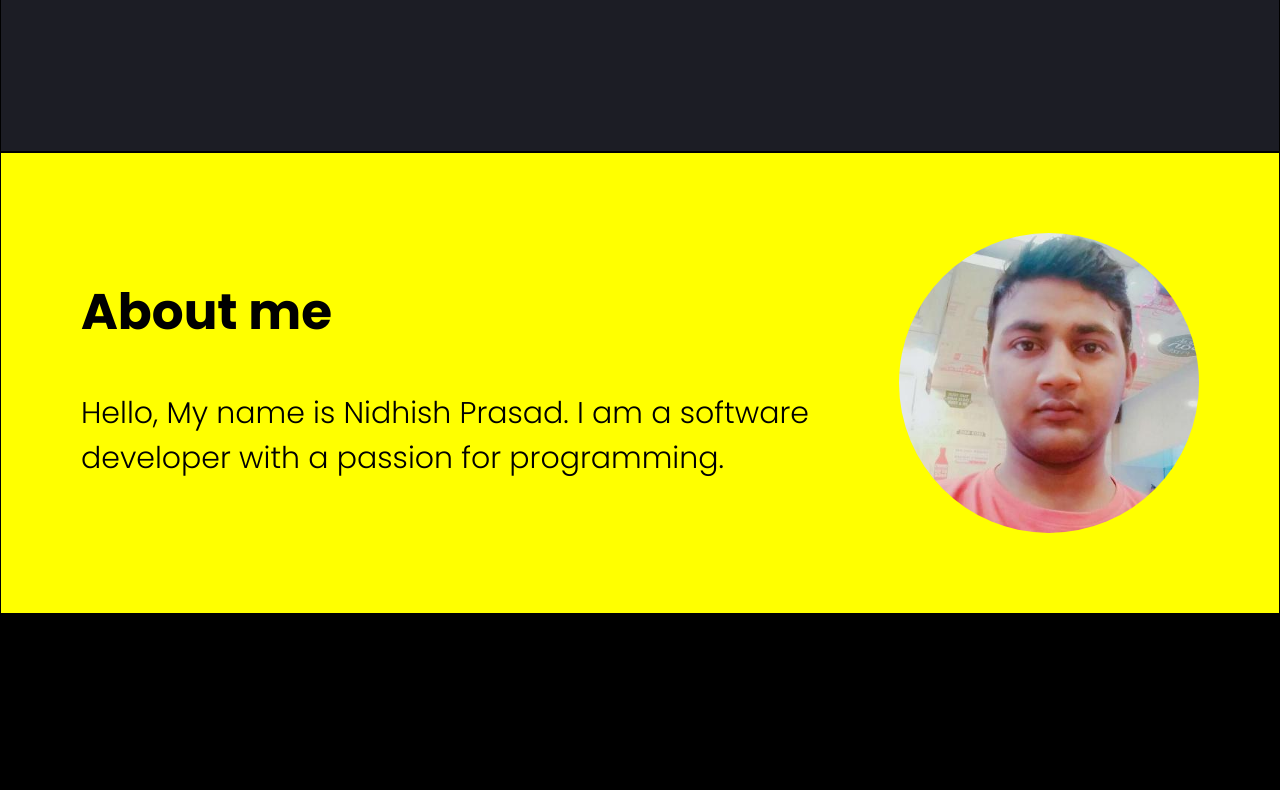
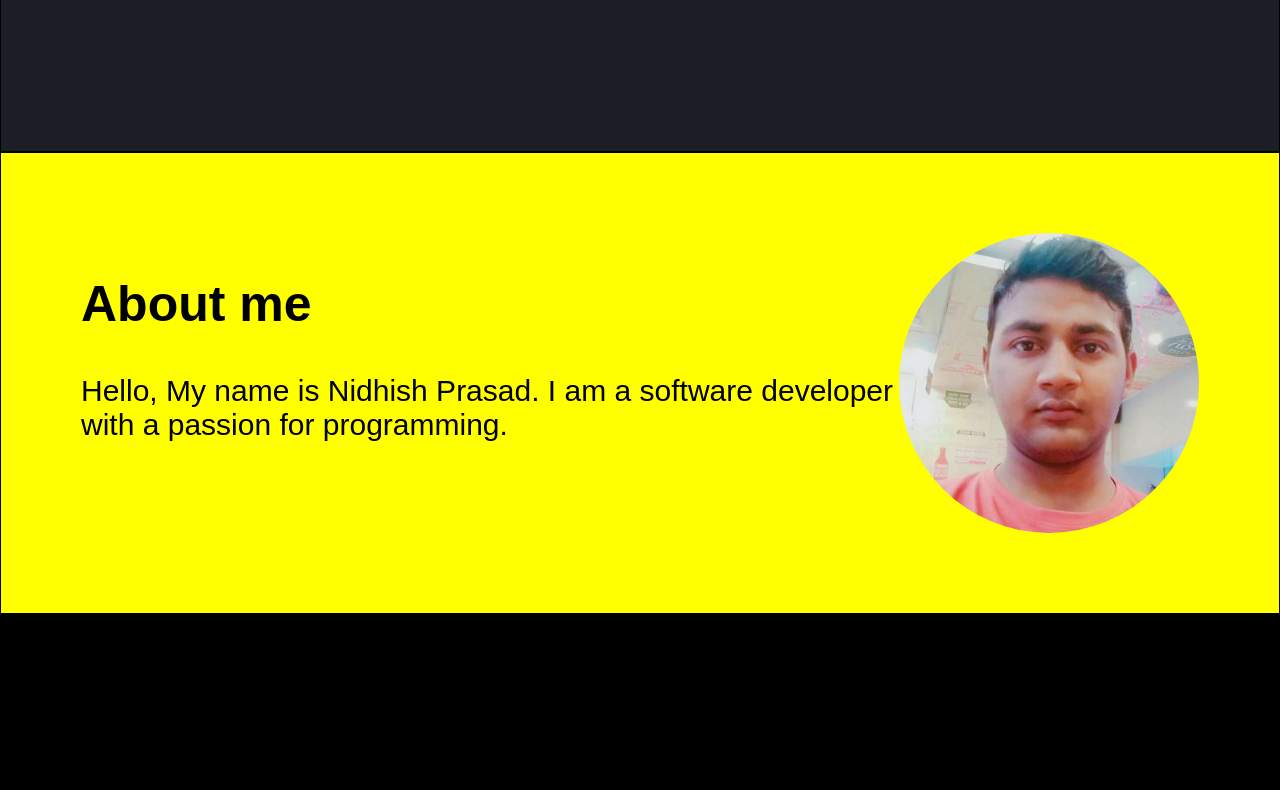
Before and after one commit to Nidhish1407/Nidhish1407, a plain HTML site: page index.html in a window 1280 px wide. Shown: the part 648-1438 px from the top of the page. Drawn offline with Linux system fonts and the light colour scheme.

Commit message:
removed google fonts seems to not loading

```diff
--- a/index.html
+++ b/index.html
@@ -4,11 +4,11 @@
     <meta charset="UTF-8">
     <meta http-equiv="X-UA-Compatible" content="IE=edge">
     <meta name="viewport" content="width=device-width, initial-scale=1.0">
-    <link rel="icon" type="image" id="favicon" href="img/logo.png">
+    <link rel="icon" type="image" id="favicon" href="/img/logo.png">
+    <!-- <link rel="preconnect" href="https://fonts.googleapis.com">
+    <link rel="preconnect" href="https://fonts.gstatic.com" crossorigin>
+    <link href="https://fonts.googleapis.com/css2?family=Poppins:wght@300;400;600;700;800&display=swap" rel="stylesheet"> -->
     <link rel="stylesheet" href="/src/style.css">
-    <link rel="preconnect" href="https://fonts.googleapis.com">
-    <link rel="preconnect" href="https://fonts.gstatic.com" crossorigin>
-    <link href="https://fonts.googleapis.com/css2?family=Poppins:wght@300;400;600;700;800&display=swap" rel="stylesheet">
     <title>Nidhish</title>
 </head>
 <body>
```
